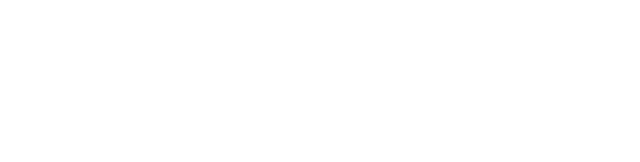
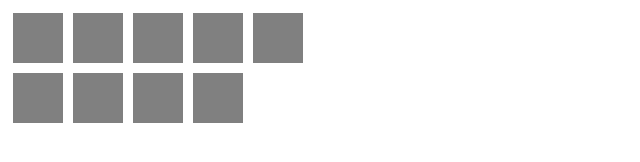
Before and after one commit to sarahhcodes/etch-a-sketch, a plain HTML site: page index.html in a window 1280 px wide. Shown: the whole page, without its empty margins (0-640 px from the left). Drawn offline with Linux system fonts and the light colour scheme.

Commit message:
worked out logic to generate squares

```diff
--- a/script.js
+++ b/script.js
@@ -0,0 +1,9 @@
+const container = document.querySelector('.container');
+console.log(container);
+
+for (let i = 0; i < 9; i++) {
+    let block = document.createElement('div');
+    block.className = 'block';
+    console.log(block);
+    container.appendChild(block);
+}
--- a/style.css
+++ b/style.css
@@ -8,4 +8,5 @@
     width: 50px;
     height: 50px;
     background-color: grey;
+    margin: 5px;
 }
```
